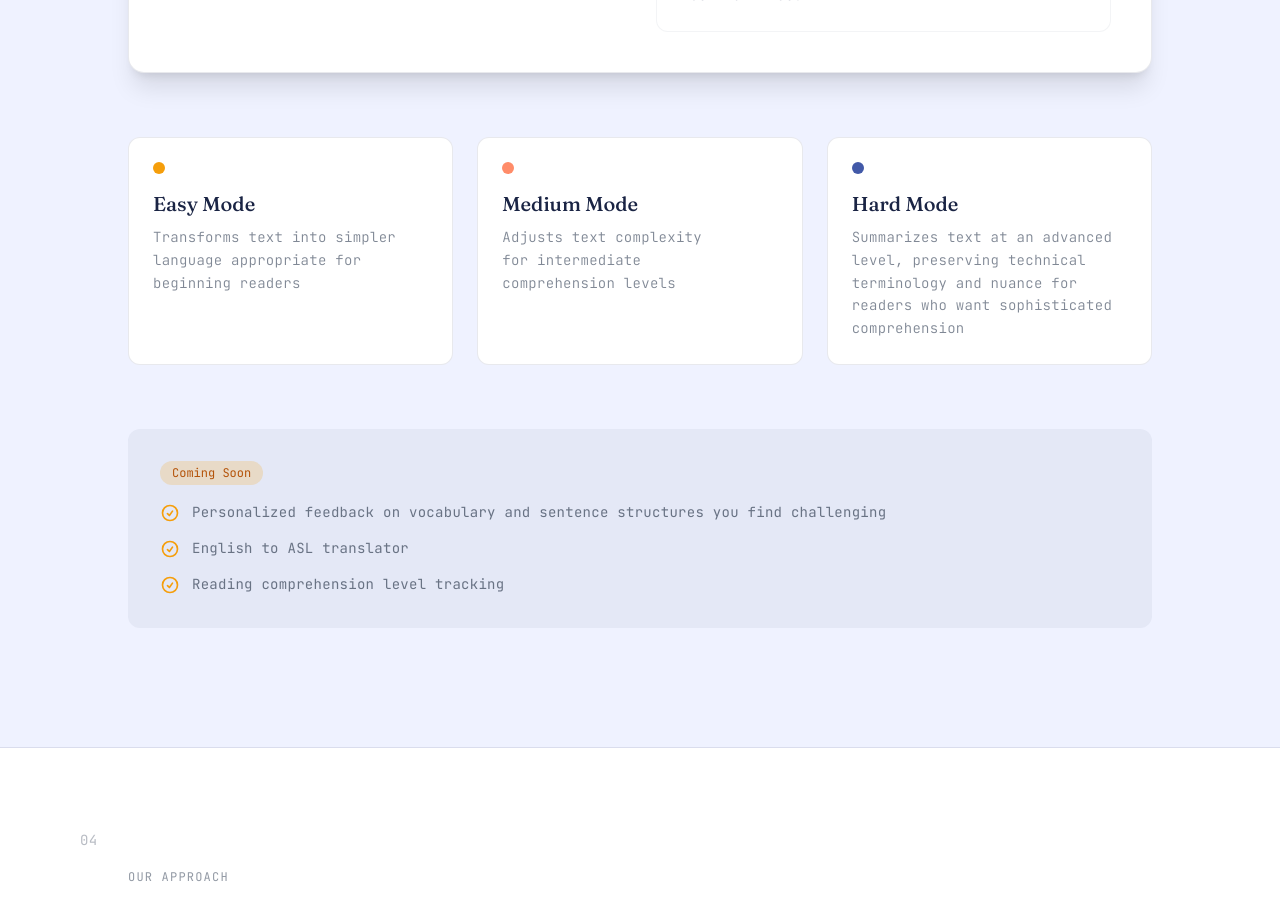
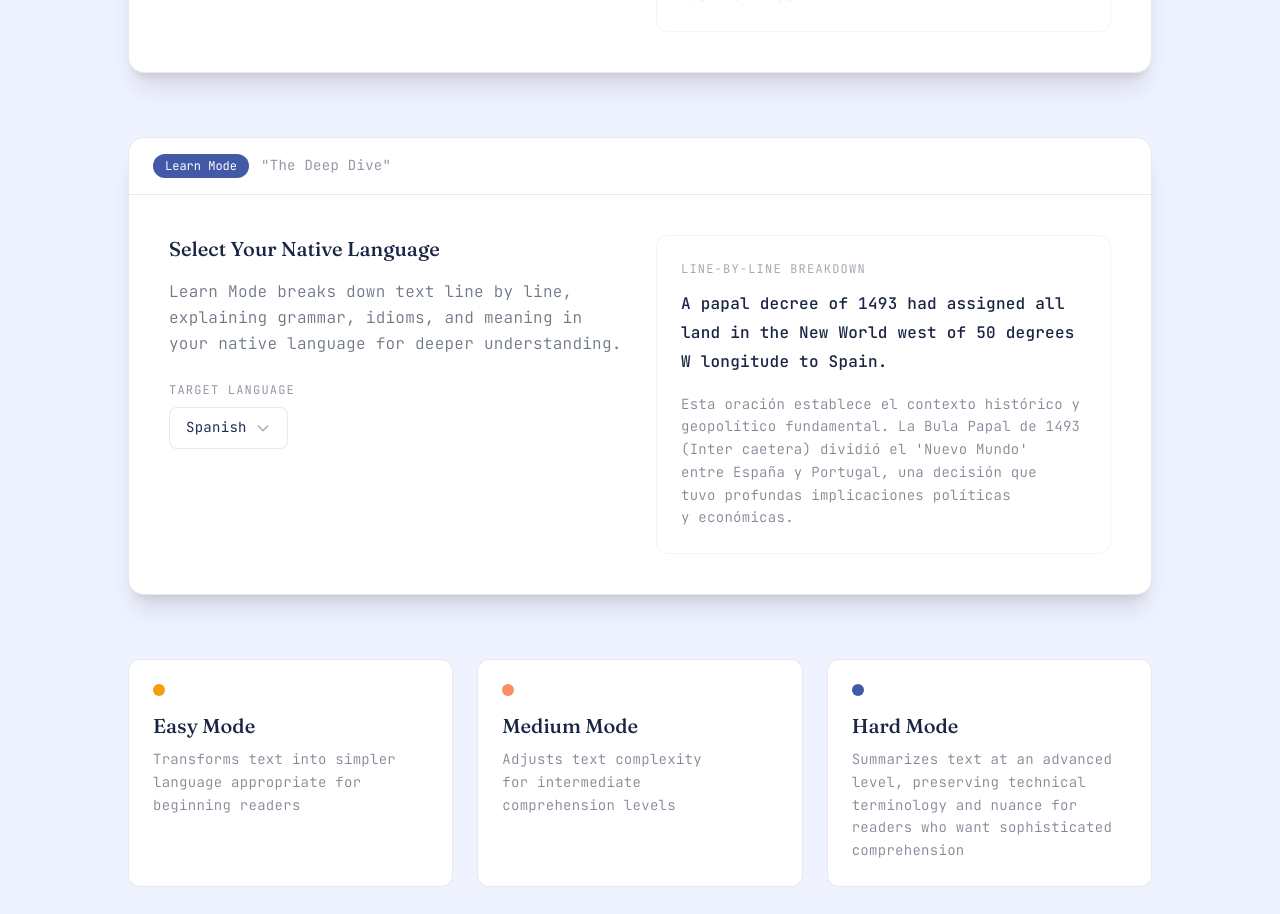
Before and after one commit to hiromendo/ReadSidekickWebsiteV2, a React (Vite) app: page / in a window 1280 px wide. Shown: the part 4540-5454 px from the top of the page. Built offline with nearby package versions, Linux system fonts and the light colour scheme.

Commit message:
add learn mode to how it works

```diff
--- a/src/components/HowItWorks.tsx
+++ b/src/components/HowItWorks.tsx
@@ -174,6 +174,85 @@ export function HowItWorks() {
                     </div>
                 </motion.div>
 
+                {/* Learn Mode Demo */}
+                <motion.div
+                    initial={{ opacity: 0, y: 50 }}
+                    whileInView={{ opacity: 1, y: 0 }}
+                    transition={{ duration: 1, ease: [0.16, 1, 0.3, 1] }}
+                    viewport={{ once: true }}
+                    className="bg-white rounded-2xl shadow-xl border border-ink-800/10 overflow-hidden mb-16"
+                >
+                    {/* Header with Learn Mode label */}
+                    <div className="flex items-center justify-between px-6 py-4 border-b border-ink-800/10">
+                        <div className="flex items-center gap-3">
+                            <span className="px-3 py-1 bg-electric-500 text-white text-xs font-mono rounded-full">
+                                {t.howItWorks.learnMode.badge}
+                            </span>
+                            <span className="font-mono text-body-sm text-ink-700/60">
+                                {t.howItWorks.learnMode.subtitle}
+                            </span>
+                        </div>
+                    </div>
+
+                    <div className="p-6 md:p-8 lg:p-10">
+                        <div className="grid grid-cols-1 lg:grid-cols-2 gap-8">
+                            {/* Left: Feature description */}
+                            <div>
+                                <h3 className="font-serif text-xl text-ink-900 mb-4">
+                                    {t.howItWorks.learnMode.title}
+                                </h3>
+                                <p className="font-mono text-body-md text-ink-700/80 leading-relaxed mb-6">
+                                    {t.howItWorks.learnMode.description}
+                                </p>
+
+                                {/* Mock language selector */}
+                                <div className="space-y-4">
+                                    <div>
+                                        <span className="editorial-label block mb-2">
+                                            {t.howItWorks.learnMode.targetLanguage}
+                                        </span>
+                                        <div className="inline-flex items-center gap-2 px-4 py-2 bg-ivory-50 rounded-lg border border-ink-800/10">
+                                            <span className="font-mono text-body-sm text-ink-800">
+                                                {t.howItWorks.learnMode.selectedLanguage}
+                                            </span>
+                                            <svg
+                                                className="w-4 h-4 text-ink-700/50"
+                                                fill="none"
+                                                viewBox="0 0 24 24"
+                                                stroke="currentColor"
+                                            >
+                                                <path
+                                                    strokeLinecap="round"
+                                                    strokeLinejoin="round"
+                                                    strokeWidth={2}
+                                                    d="M19 9l-7 7-7-7"
+                                                />
+                                            </svg>
+                                        </div>
+                                    </div>
+                                </div>
+                            </div>
+
+                            {/* Right: Sample breakdown */}
+                            <div className="bg-ivory-50 rounded-xl p-6 border border-ink-800/5">
+                                <span className="editorial-label text-ink-700/50 block mb-3">
+                                    {t.howItWorks.learnMode.sampleLabel}
+                                </span>
+
+                                {/* English sentence */}
+                                <p className="font-mono text-body-md text-ink-900 font-medium mb-4">
+                                    {t.howItWorks.learnMode.sampleEnglish}
+                                </p>
+
+                                {/* Spanish explanation */}
+                                <p className="font-mono text-body-sm text-ink-700/70 leading-relaxed">
+                                    {t.howItWorks.learnMode.sampleExplanation}
+                                </p>
+                            </div>
+                        </div>
+                    </div>
+                </motion.div>
+
                 {/* Feature cards */}
                 <div className="grid grid-cols-1 md:grid-cols-3 gap-6 mb-16">
                     {(Object.keys(modes) as Mode[]).map((mode, index) => (
--- a/src/i18n/locales/en.ts
+++ b/src/i18n/locales/en.ts
@@ -120,6 +120,17 @@ export const en: Translations = {
       },
     },
     sampleOutput: 'Sample Output',
+    learnMode: {
+      badge: 'Learn Mode',
+      subtitle: '"The Deep Dive"',
+      title: 'Select Your Native Language',
+      description: 'Learn Mode breaks down text line by line, explaining grammar, idioms, and meaning in your native language for deeper understanding.',
+      targetLanguage: 'Target Language',
+      selectedLanguage: 'Spanish',
+      sampleLabel: 'Line-by-Line Breakdown',
+      sampleEnglish: 'A papal decree of 1493 had assigned all land in the New World west of 50 degrees W longitude to Spain.',
+      sampleExplanation: 'Esta oración establece el contexto histórico y geopolítico fundamental. La Bula Papal de 1493 (Inter caetera) dividió el \'Nuevo Mundo\' entre España y Portugal, una decisión que tuvo profundas implicaciones políticas y económicas.',
+    },
     comingSoon: {
       label: 'Coming Soon',
       features: [
--- a/src/i18n/locales/es.ts
+++ b/src/i18n/locales/es.ts
@@ -120,6 +120,17 @@ export const es: Translations = {
       },
     },
     sampleOutput: 'Ejemplo de Resultado',
+    learnMode: {
+      badge: 'Modo Aprender',
+      subtitle: '"El Análisis Profundo"',
+      title: 'Selecciona Tu Idioma Nativo',
+      description: 'El Modo Aprender desglosa el texto línea por línea, explicando gramática, modismos y significado en tu idioma nativo para una comprensión más profunda.',
+      targetLanguage: 'Idioma Objetivo',
+      selectedLanguage: 'Español',
+      sampleLabel: 'Desglose Línea por Línea',
+      sampleEnglish: 'A papal decree of 1493 had assigned all land in the New World west of 50 degrees W longitude to Spain.',
+      sampleExplanation: 'Esta oración establece el contexto histórico y geopolítico fundamental. La Bula Papal de 1493 (Inter caetera) dividió el \'Nuevo Mundo\' entre España y Portugal, una decisión que tuvo profundas implicaciones políticas y económicas.',
+    },
     comingSoon: {
       label: 'Próximamente',
       features: [
--- a/src/i18n/types.ts
+++ b/src/i18n/types.ts
@@ -96,6 +96,17 @@ export interface Translations {
       hard: { title: string; description: string; sample: string }
     }
     sampleOutput: string
+    learnMode: {
+      badge: string
+      subtitle: string
+      title: string
+      description: string
+      targetLanguage: string
+      selectedLanguage: string
+      sampleLabel: string
+      sampleEnglish: string
+      sampleExplanation: string
+    }
     comingSoon: {
       label: string
       features: string[]
```
Also changed, not shown: 1 other file (tests, documents, lock files or other folders).
